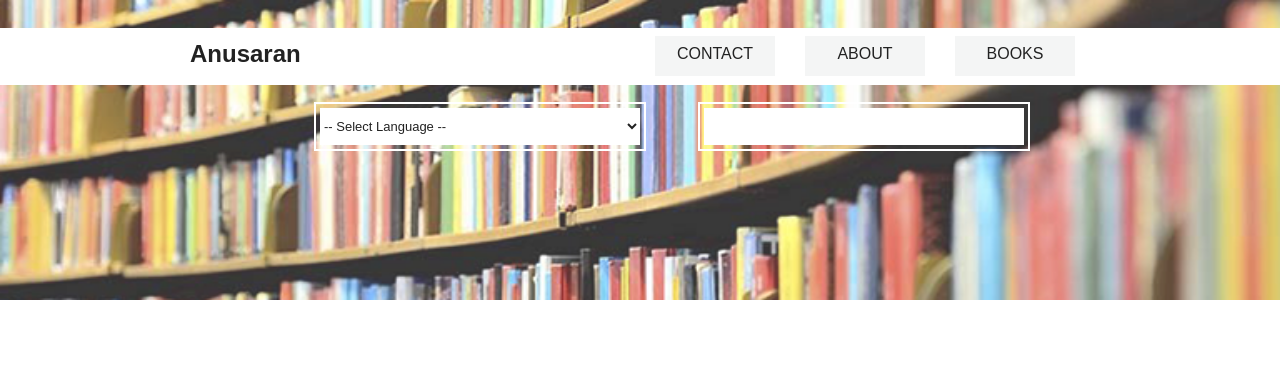
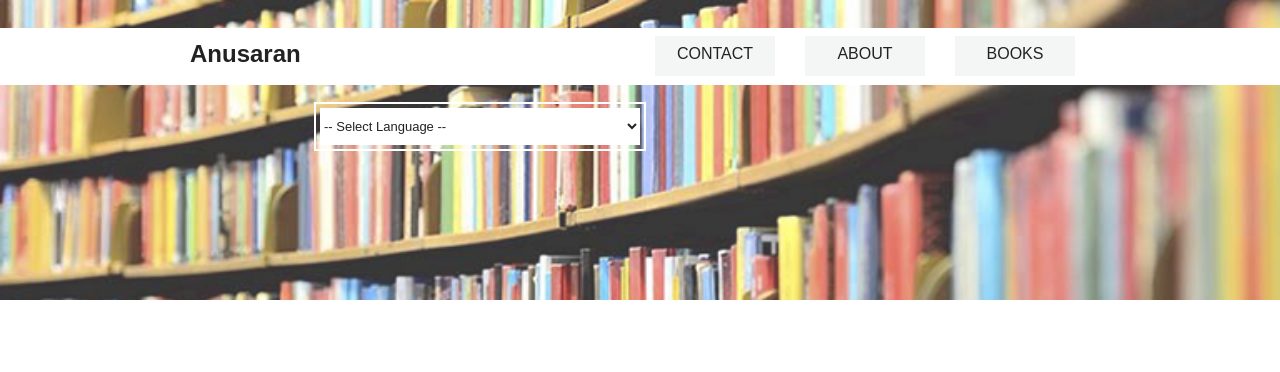
Before and after one commit to anusaran/anusaran, a plain HTML site: page index.html in a window 1280 px wide. Shown: the top 372 px of the page. Drawn offline with Linux system fonts and the light colour scheme.

Commit message:
Hide Filter until we have more books

```diff
--- a/index.html
+++ b/index.html
@@ -23,7 +23,7 @@
 				<option value="gu">Gujarati</option>
 				<option value="pa">Punjabi</option>
 			</select>
-			<input type="search" class="filter" />
+			<!-- <input type="search" class="filter" /> -->
 		</div>
 	</nav>
 </header>
```
